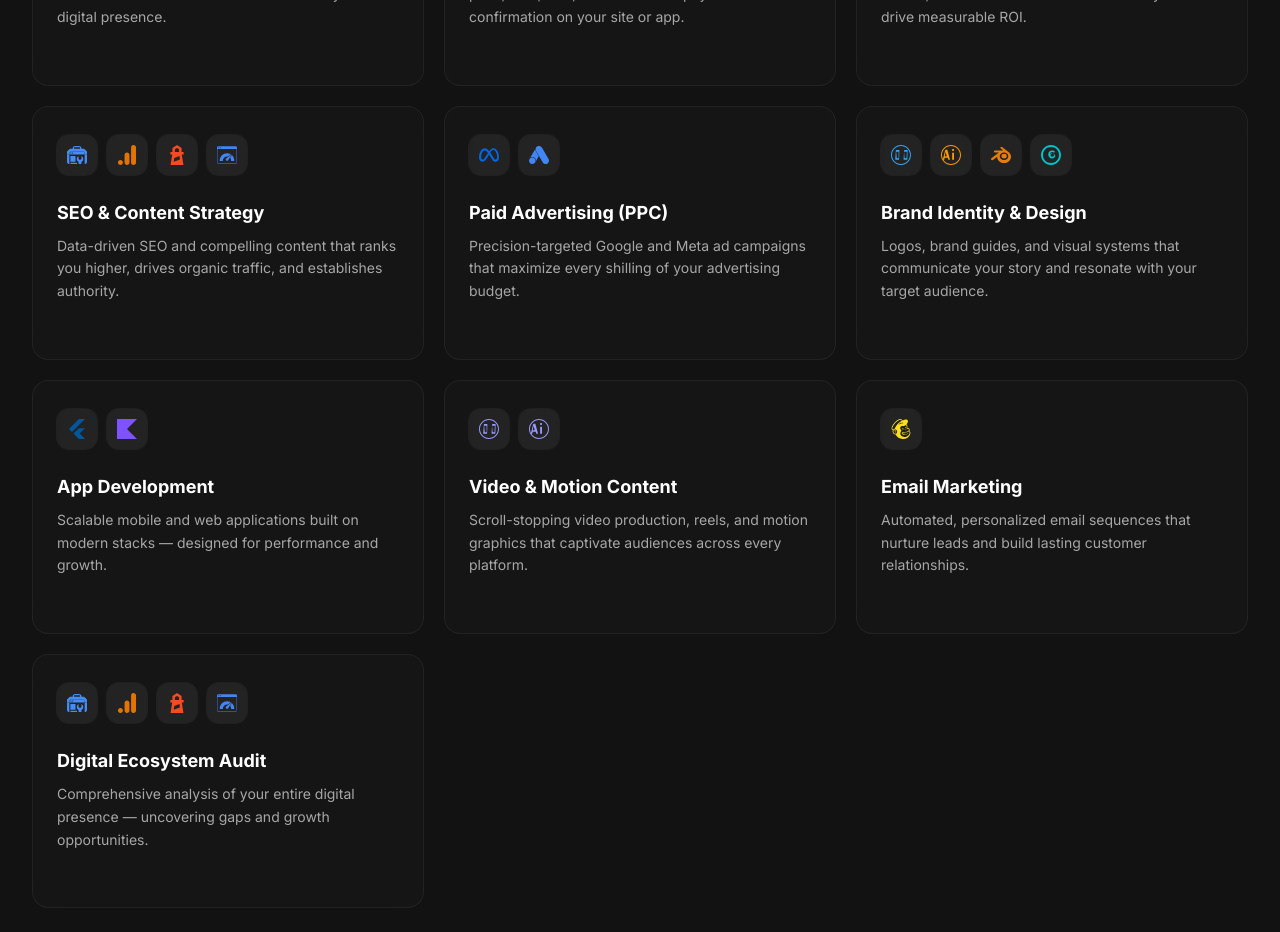
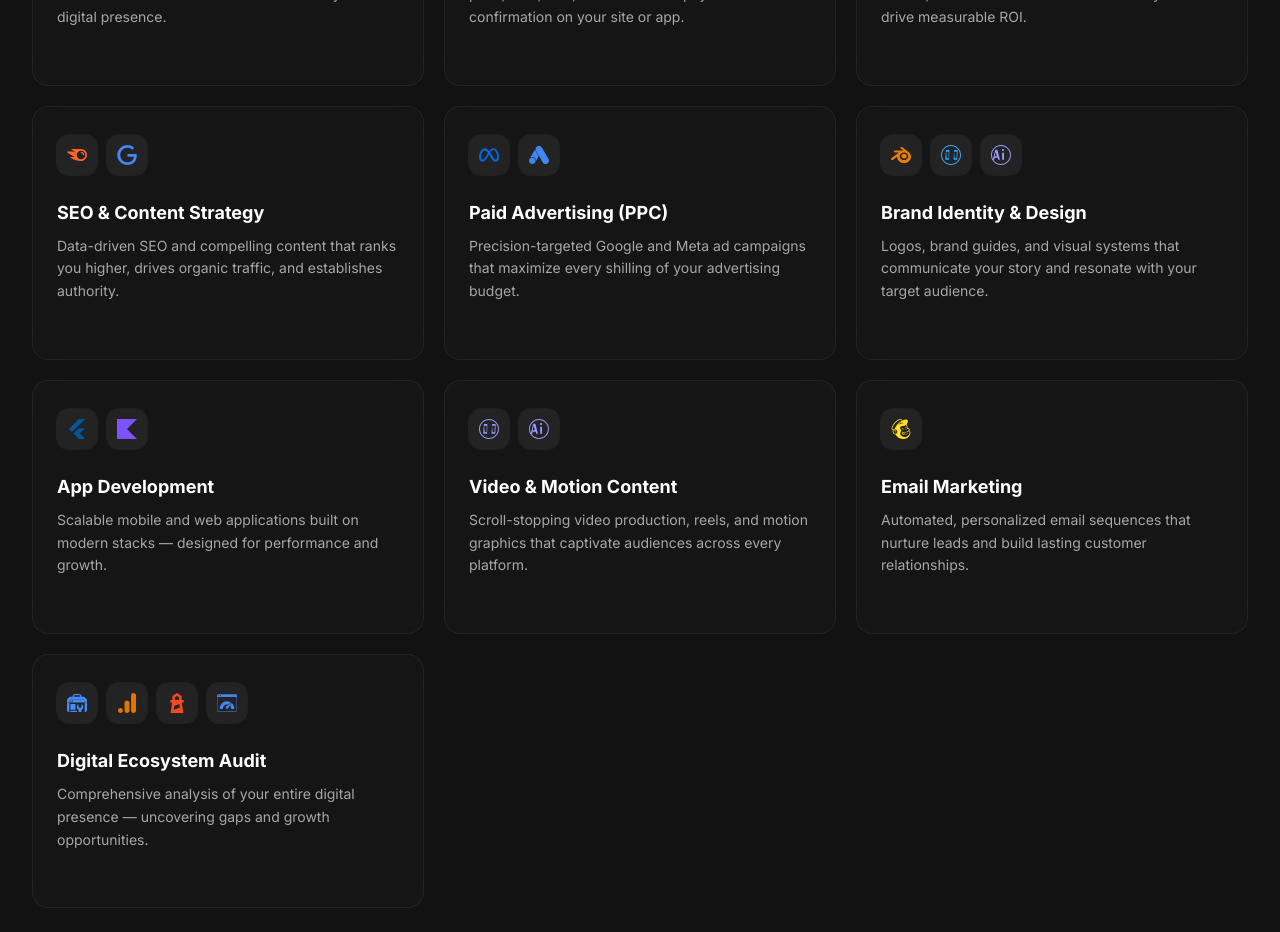
Before and after one commit to keithjermaine00-stack/Mtaani-Marketing-one, a React (Vite) app: page / in a window 1280 px wide. Shown: the part 1740-2672 px from the top of the page. Built offline with nearby package versions, Linux system fonts and the light colour scheme.

Commit message:
Update service logos with new icons

```diff
--- a/src/components/BrandIcon.tsx
+++ b/src/components/BrandIcon.tsx
@@ -16,6 +16,8 @@ import {
   siGoogleanalytics,
   siLighthouse,
   siPagespeedinsights,
+  siGoogle,
+  siSemrush,
   type SimpleIcon,
 } from 'simple-icons';
 
@@ -37,6 +39,8 @@ type BrandKey =
   | 'googleanalytics'
   | 'lighthouse'
   | 'pagespeedinsights'
+  | 'google'
+  | 'semrush'
   | 'photoshop'
   | 'illustrator'
   | 'canva'
@@ -62,6 +66,8 @@ const simpleIconMap: Record<Exclude<BrandKey, 'photoshop' | 'illustrator' | 'can
   googleanalytics: siGoogleanalytics,
   lighthouse: siLighthouse,
   pagespeedinsights: siPagespeedinsights,
+  google: siGoogle,
+  semrush: siSemrush,
 };
 
 const customIcons: Record<'photoshop' | 'illustrator' | 'canva' | 'premierepro' | 'aftereffects' | 'mpesa', { hex: string; path: string }> = {
--- a/src/data/services.ts
+++ b/src/data/services.ts
@@ -178,10 +178,8 @@ export const services: Service[] = [
     tools: {
       title: 'Tools We Use',
       icons: [
-        { key: 'googlesearchconsole', label: 'Google Search Console' },
-        { key: 'googleanalytics', label: 'Google Analytics' },
-        { key: 'lighthouse', label: 'Lighthouse' },
-        { key: 'pagespeedinsights', label: 'PageSpeed Insights' },
+        { key: 'semrush', label: 'Semrush' },
+        { key: 'google', label: 'Google' },
       ],
     },
     features: [
@@ -272,10 +270,9 @@ export const services: Service[] = [
     tools: {
       title: 'Design Tools',
       icons: [
+        { key: 'blender', label: 'Blender' },
         { key: 'photoshop', label: 'Photoshop' },
-        { key: 'illustrator', label: 'Illustrator' },
-        { key: 'blender', label: 'Blender' },
-        { key: 'canva', label: 'Canva' },
+        { key: 'aftereffects', label: 'After Effects' },
       ],
     },
     features: [
```
